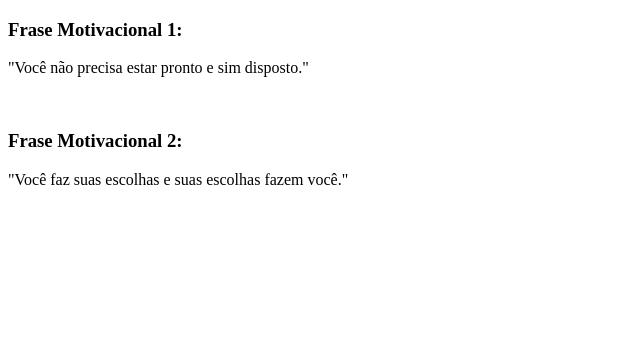
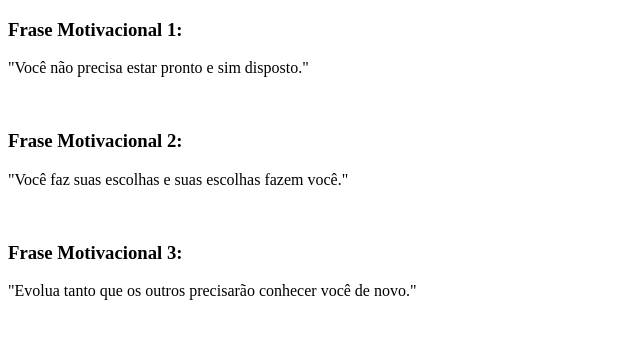
Before and after one commit to LeticiaRDomingues/Projeto1_Bootcamp, a plain HTML site: page index.html in a window 1280 px wide. Shown: the whole page, without its empty margins (0-640 px from the left). Drawn offline with Linux system fonts and the light colour scheme.

Commit message:
frase motivacional 3

```diff
--- a/index.html
+++ b/index.html
@@ -11,6 +11,9 @@
     <p>"Você não precisa estar pronto e sim disposto."</p><BR>
 
     <h3>Frase Motivacional 2:</h3>
-    <p>"Você faz suas escolhas e suas escolhas fazem você."</p>
+    <p>"Você faz suas escolhas e suas escolhas fazem você."</p><BR>
+
+    <h3>Frase Motivacional 3:</h3>
+    <p>"Evolua tanto que os outros precisarão conhecer você de novo."</p>
 </body>
 </html>
```
